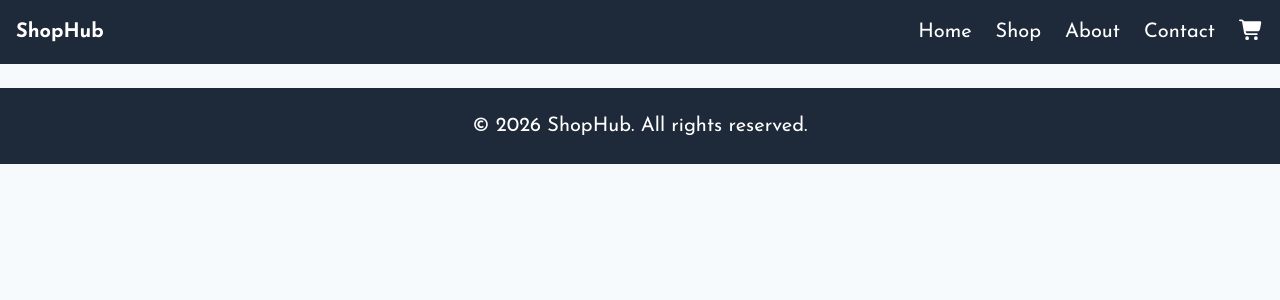
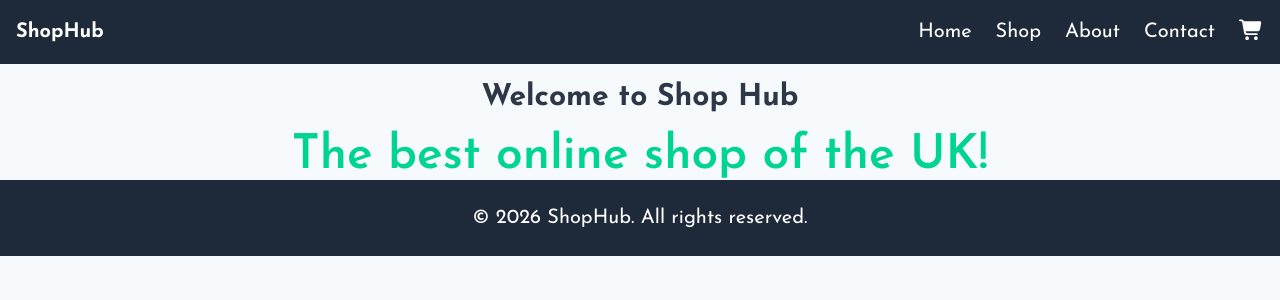
Before and after one commit to aryak0512/productstore-ui, a React (Vite) app: page / in a window 1280 px wide. Shown: the top 300 px of the page. Built offline with nearby package versions, Linux system fonts and the light colour scheme.

Commit message:
Page heading and title added

```diff
--- a/src/App.jsx
+++ b/src/App.jsx
@@ -1,12 +1,13 @@
 import './App.css'
 import Header from "./components/Header.jsx";
 import Footer from "./components/Footer.jsx";
+import Home from "./components/Home.jsx";
 
 function App() {
     return (
         <>
             <Header/>
-            <br/>
+            <Home/>
             <Footer/>
         </>
 
--- a/src/components/Home.jsx
+++ b/src/components/Home.jsx
@@ -2,7 +2,9 @@ import PageHeading from "./PageHeading.jsx";
 
 const Home = () => {
     return (
-        <PageHeading/>
+        <PageHeading title="Welcome to Shop Hub">
+            The best online shop of the UK!
+        </PageHeading>
     );
 }
 
--- a/src/components/PageHeading.jsx
+++ b/src/components/PageHeading.jsx
@@ -1,10 +1,10 @@
 import PageTitle from "./PageTitle.jsx";
 
-const PageHeading = () => {
+const PageHeading = ({title, children}) => {
     return (
         <>
-            <PageTitle/>
-            <h2>Page Heading</h2>
+            <PageTitle title={title}/>
+            <h2 className="text-center text-5xl font-semibold text-emerald-400">{children}</h2>
         </>
     );
 }
--- a/src/components/PageTitle.jsx
+++ b/src/components/PageTitle.jsx
@@ -1,6 +1,6 @@
-const PageTitle = () => {
+const PageTitle = ({title}) => {
     return (
-        <div>Page title</div>
+        <h1 className="text-center font-bold text-3xl p-4">{title}</h1>
     );
 }
 
```
